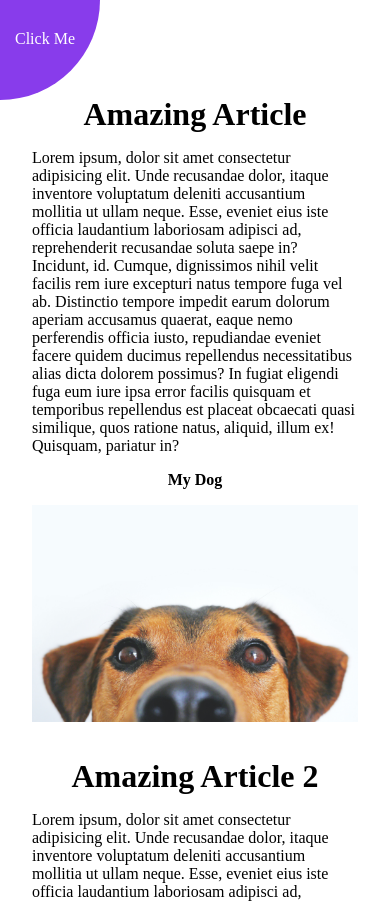
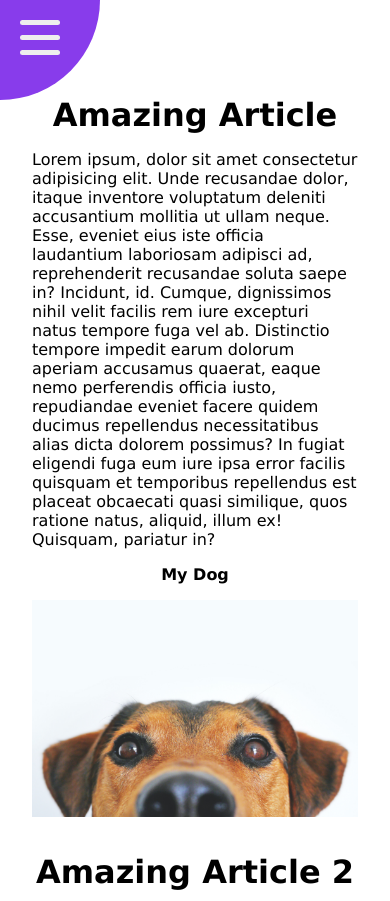
Before and after one commit to JordiGJ/rotating-navigation, a plain HTML site: page index.html in a window 390 px wide. Shown: the top 901 px of the page. Drawn offline with Linux system fonts and the light colour scheme.

Commit message:
nav styling done

```diff
--- a/index.html
+++ b/index.html
@@ -10,8 +10,12 @@
 </head>
 
 <body>
-  <div class="btn-container">
-    <button>click me</button>
+  <div class="hamburger-container">
+    <div class="container">
+      <div class="line"></div>
+      <div class="line"></div>
+      <div class="line"></div>
+    </div>
   </div>
 
   <nav class="navbar navHiddenIndex">
@@ -19,16 +23,16 @@
       <li><svg xmlns="http://www.w3.org/2000/svg" class="icon" viewBox="0 0 576 512">
           <path
             d="M575.8 255.5c0 18-15 32.1-32 32.1h-32l.7 160.2c0 2.7-.2 5.4-.5 8.1V472c0 22.1-17.9 40-40 40H456c-1.1 0-2.2 0-3.3-.1c-1.4 .1-2.8 .1-4.2 .1H416 392c-22.1 0-40-17.9-40-40V448 384c0-17.7-14.3-32-32-32H256c-17.7 0-32 14.3-32 32v64 24c0 22.1-17.9 40-40 40H160 128.1c-1.5 0-3-.1-4.5-.2c-1.2 .1-2.4 .2-3.6 .2H104c-22.1 0-40-17.9-40-40V360c0-.9 0-1.9 .1-2.8V287.6H32c-18 0-32-14-32-32.1c0-9 3-17 10-24L266.4 8c7-7 15-8 22-8s15 2 21 7L564.8 231.5c8 7 12 15 11 24z" />
-        </svg><a href="">Home</a></li>
+        </svg><a href="#">Home</a></li>
       <li><svg xmlns="http://www.w3.org/2000/svg" class="icon"
           viewBox="0 0 448 512"><!--! Font Awesome Pro 6.4.2 by @fontawesome - https://fontawesome.com License - https://fontawesome.com/license (Commercial License) Copyright 2023 Fonticons, Inc. -->
           <path
             d="M224 256A128 128 0 1 0 224 0a128 128 0 1 0 0 256zm-45.7 48C79.8 304 0 383.8 0 482.3C0 498.7 13.3 512 29.7 512H418.3c16.4 0 29.7-13.3 29.7-29.7C448 383.8 368.2 304 269.7 304H178.3z" />
-        </svg><a href="">About</a></li>
+        </svg><a href="#">About</a></li>
       <li><svg xmlns="http://www.w3.org/2000/svg" class="icon" viewBox="0 0 512 512">
           <path
             d="M48 64C21.5 64 0 85.5 0 112c0 15.1 7.1 29.3 19.2 38.4L236.8 313.6c11.4 8.5 27 8.5 38.4 0L492.8 150.4c12.1-9.1 19.2-23.3 19.2-38.4c0-26.5-21.5-48-48-48H48zM0 176V384c0 35.3 28.7 64 64 64H448c35.3 0 64-28.7 64-64V176L294.4 339.2c-22.8 17.1-54 17.1-76.8 0L0 176z" />
-        </svg><a href="">Contact</a></li>
+        </svg><a href="#">Contact</a></li>
     </ul>
   </nav>
 
--- a/script.js
+++ b/script.js
@@ -1,10 +1,29 @@
 // get elements
-const btn = document.querySelector('button');
 const section = document.querySelector('section');
 const lis = document.querySelectorAll('li');
 const nav = document.querySelector('nav');
+const lineContainer = document.querySelector('.container');
+const lines = document.querySelectorAll('.line');
+
+// add id to each line
+lines.forEach((line, index) => (line.id = 'line' + Number(index + 1)));
 
 // functions
+
+const handleLinesClick = () => {
+  lines.forEach(line => {
+    if (line.id === 'line1') {
+      line.classList.toggle('rotDown');
+    }
+    if (line.id === 'line2') {
+      line.classList.toggle('hide');
+    }
+    if (line.id === 'line3') {
+      line.classList.toggle('rotUp');
+    }
+  });
+  translate();
+};
 
 const translate = () => {
   section.classList.toggle('showNav');
@@ -12,7 +31,7 @@ const translate = () => {
 };
 
 // position elements inside a group of elements at same distance from each other from the left
-const positionLis = (elementsGroup, amountPx) => {
+const positionEls = (elementsGroup, amountPx) => {
   elementsGroup.forEach((el, index) => {
     const currentPosition = parseFloat(window.getComputedStyle(el).left);
     const left = index * amountPx;
@@ -21,7 +40,7 @@ const positionLis = (elementsGroup, amountPx) => {
 };
 
 // eventListeners
-btn.addEventListener('click', translate);
+lineContainer.addEventListener('click', handleLinesClick);
 
 // init
-positionLis(lis, 15);
+positionEls(lis, 15);
--- a/styles.css
+++ b/styles.css
@@ -8,8 +8,10 @@
 body {
   background-color: #333;
   overflow-x: hidden;
+  font-family: 'Lucida Sans', 'Lucida Sans Regular', 'Lucida Grande',
+    'Lucida Sans Unicode', Geneva, Verdana, sans-serif;
 }
-.btn-container {
+.hamburger-container {
   position: absolute;
   height: 200px;
   width: 200px;
@@ -19,22 +21,39 @@ body {
   border-radius: 50%;
   z-index: 10;
 }
-button {
+
+.container {
   position: relative;
-  top: 130px;
-  left: 115px;
+  top: 120px;
+  left: 120px;
   cursor: pointer;
-  background-color: transparent;
-  border: none;
-  font-family: inherit;
-  font-size: 1rem;
-  color: white;
-  text-transform: capitalize;
 }
-button:hover,
-button:focus {
-  outline: none;
+.line {
+  background-color: #eee;
+  width: 40px;
+  height: 5px;
+  border-radius: 25px;
 }
+#line1,
+#line3 {
+  transform-origin: left;
+  transition: transform 0.4s linear;
+}
+#line2 {
+  margin-block: 10px;
+  transition: opacity 0.4s linear;
+}
+.rotDown {
+  transform: rotate(-310deg);
+  transform: rotate(48.5deg);
+}
+.rotUp {
+  transform: rotate(-48.5deg);
+}
+.hide {
+  opacity: 0;
+}
+
 nav {
   position: absolute;
   bottom: 2rem;
@@ -52,18 +71,22 @@ ul {
 li {
   position: relative;
   height: 25px;
-  margin: 0.5rem 0;
+  margin-block: 0.5rem;
   display: flex;
   align-items: center;
-  justify-content: space-between;
-  width: 110px;
+  cursor: pointer;
+  transition: transform 0.3s linear;
+}
+li:hover,
+li:focus {
+  transform: scale(1.1);
 }
 a {
   text-decoration: none;
   cursor: pointer;
   text-transform: uppercase;
   color: #fff;
-  cursor: pointer;
+  margin-left: 1rem;
 }
 
 img {
```
